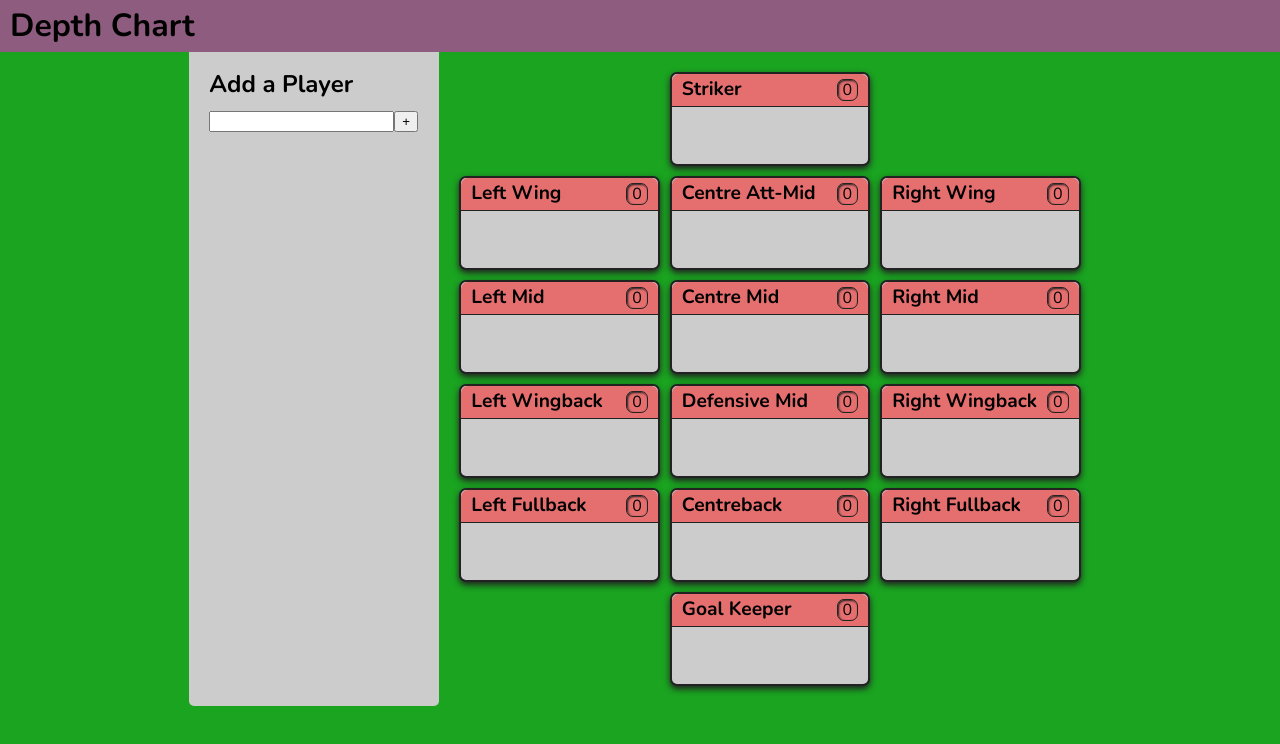
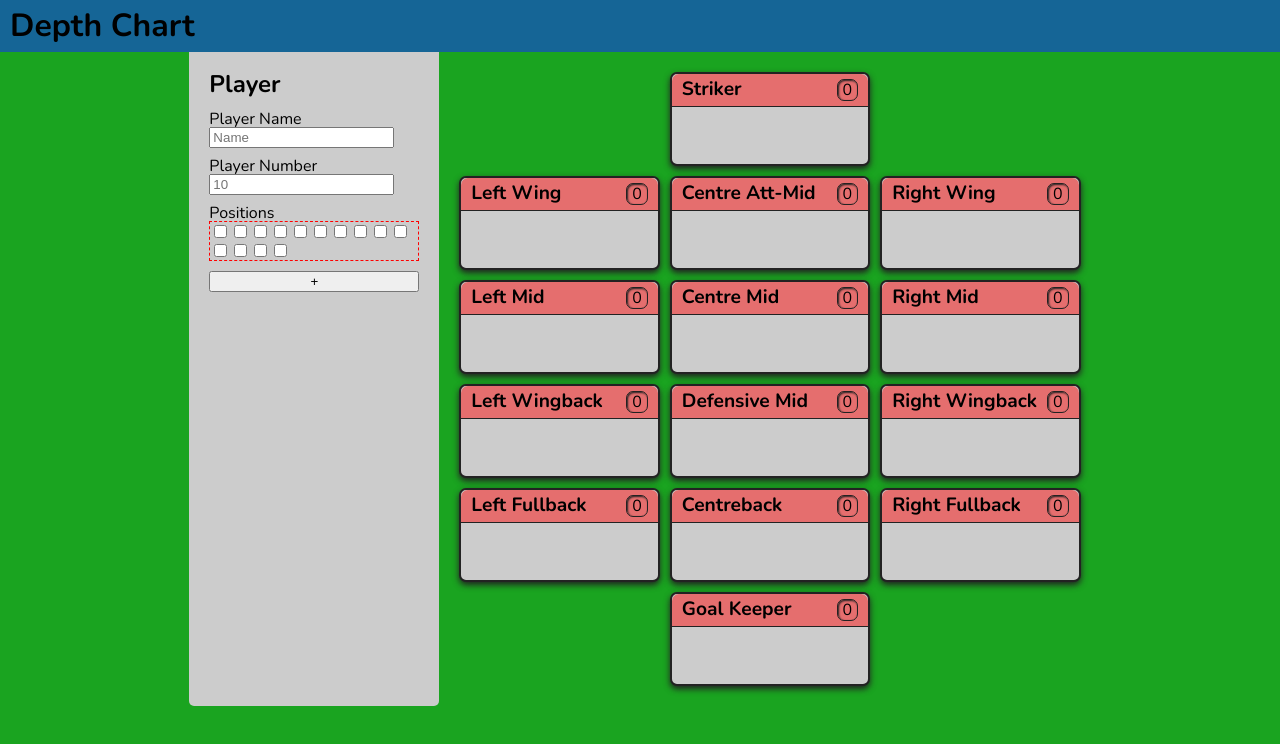
Before and after one commit to MapleThunder/depth-chart, a React (Vite) app: page / in a window 1280 px wide. Shown: the top 744 px of the page. Built offline with nearby package versions, Linux system fonts and the light colour scheme.

Commit message:
building player form

```diff
--- a/src/components/AddPlayer.tsx
+++ /dev/null
@@ -1,31 +0,0 @@
-import styled from "@emotion/styled";
-import { useState } from "react";
-
-export function AddPlayer() {
-  const [playerName, setPlayerName] = useState("");
-
-  return (
-    <WrapperStyles>
-      <form>
-        <h2>Add a Player</h2>
-        <input
-          type="text"
-          name="name"
-          value={playerName}
-          onChange={(e) => setPlayerName(e.target.value)}
-        />
-        <button type="submit">+</button>
-      </form>
-    </WrapperStyles>
-  );
-}
-
-const WrapperStyles = styled.div`
-  padding: 20px;
-  background-color: var(--grey);
-  border-radius: 0 0 5px 5px;
-
-  h2 {
-    margin-bottom: 15px;
-  }
-`;
--- a/src/components/App.tsx
+++ b/src/components/App.tsx
@@ -1,6 +1,6 @@
 import { DepthChart } from "./DepthChart";
 import { Header } from "./Header";
-import { AddPlayer } from "./AddPlayer";
+import { PlayerForm } from "./PlayerForm";
 import styled from "@emotion/styled";
 
 export function App() {
@@ -9,7 +9,7 @@ export function App() {
       <Header />
       <MainStyles>
         <div className="wrapper">
-          <AddPlayer />
+          <PlayerForm />
           <DepthChart />
         </div>
       </MainStyles>
--- /dev/null
+++ b/src/components/PlayerForm.tsx
@@ -0,0 +1,84 @@
+import styled from "@emotion/styled";
+import { useState } from "react";
+import { PositionsPicker } from "./PositionsPicker";
+
+const default_form_state: PlayerFormState = {
+  name: "",
+  kit_number: "",
+  positions: [],
+};
+
+export function PlayerForm() {
+  const [values, setValues] = useState(default_form_state);
+
+  function handleInput(
+    event: React.ChangeEvent<HTMLInputElement>,
+    label: string
+  ) {
+    event.persist();
+    setValues((values) => ({
+      ...values,
+      [label]: event.target.value,
+    }));
+  }
+
+  return (
+    <WrapperStyles>
+      <form>
+        <h2>Player</h2>
+        <label>
+          Player Name
+          <input
+            id="name"
+            type="text"
+            placeholder="Name"
+            name="name"
+            value={values.name}
+            onChange={(e) => handleInput(e, "name")}
+          />
+        </label>
+        <label>
+          Player Number
+          <input
+            id="kit_number"
+            type="text"
+            placeholder="10"
+            name="kit_number"
+            value={values.kit_number}
+            onChange={(e) => handleInput(e, "kit_number")}
+          />
+        </label>
+        <label>
+          Positions
+          <PositionsPicker
+            positions={values.positions}
+            handleInput={handleInput}
+          />
+        </label>
+        <button type="submit">+</button>
+      </form>
+    </WrapperStyles>
+  );
+}
+
+const WrapperStyles = styled.div`
+  padding: 20px;
+  background-color: var(--grey);
+  border-radius: 0 0 5px 5px;
+
+  h2 {
+    margin-bottom: 5px;
+  }
+
+  form {
+    display: grid;
+    grid-template-columns: 1fr;
+    grid-gap: 10px;
+  }
+`;
+
+export type PlayerFormState = {
+  name: string;
+  kit_number: string;
+  positions: Array<string>;
+};
--- /dev/null
+++ b/src/components/PositionsPicker.tsx
@@ -0,0 +1,28 @@
+import styled from "@emotion/styled";
+import { boxes } from "../data/boxes";
+
+export function PositionsPicker({ positions, handleInput }: Params) {
+  return (
+    <PickerStyles>
+      {boxes.map((box) => {
+        return (
+          <input
+            type="checkbox"
+            name="position"
+            value={box.position}
+            key={box.position}
+          />
+        );
+      })}
+    </PickerStyles>
+  );
+}
+
+const PickerStyles = styled.fieldset`
+  border: var(--debug);
+`;
+
+type Params = {
+  positions: Array<string>;
+  handleInput: Function;
+};
--- a/src/styles/base.scss
+++ b/src/styles/base.scss
@@ -6,13 +6,14 @@
   --grey: #cccccc;
   --greyDark: #444444;
   --yellow: #fcf780;
-  --blue: #65e5e1;
+  --blue: #156596;
+  --blue-light: #4a99c9;
   --purple: #8e5c7f;
   --green: #1aa420;
 
   --background: var(--grey);
   --background-stripe: #acabab;
-  --primary: var(--purple);
+  --primary: var(--blue);
   --pitch: var(--green);
   --great: rgba(23, 181, 31, 0.7);
   --good: rgba(163, 211, 85, 0.7);
```
